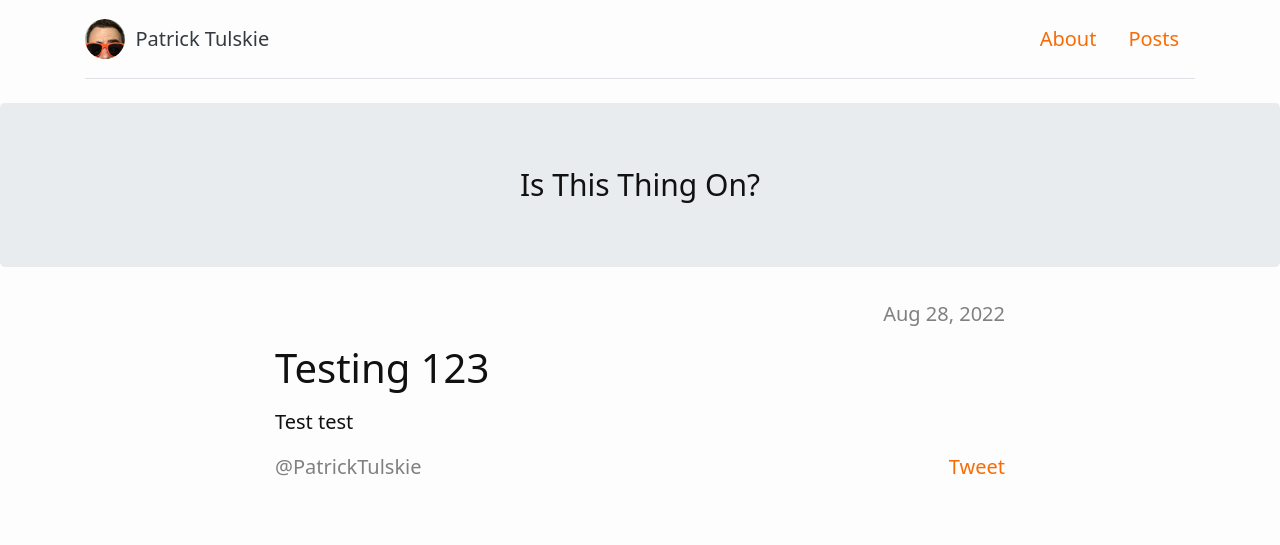
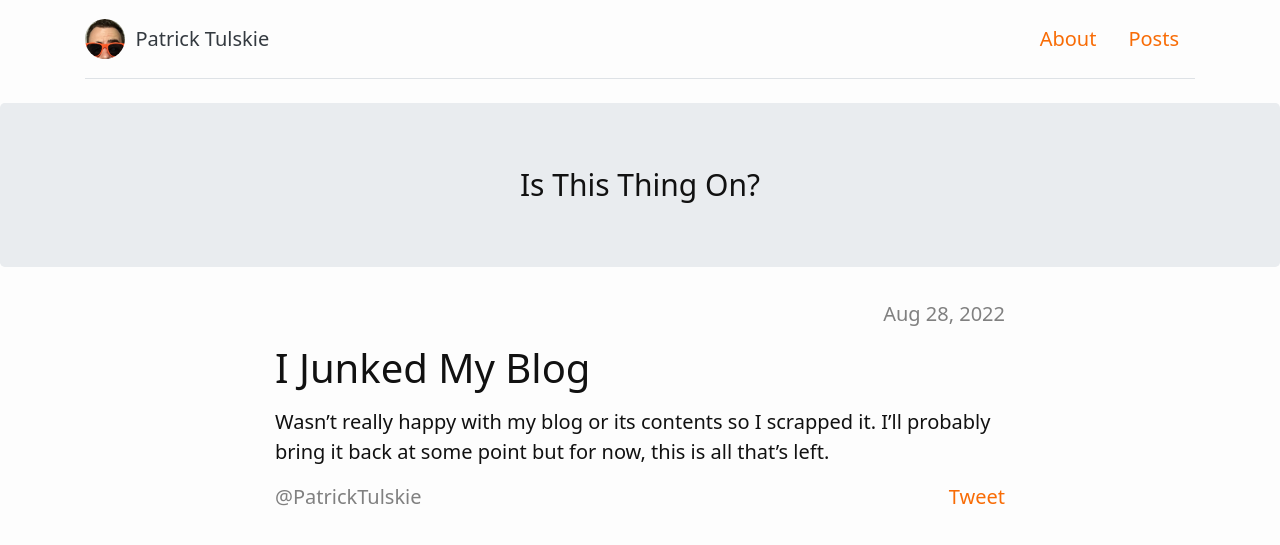
Before and after one commit to PatrickTulskie/patricktulskie_com, a Jekyll site: the page built from _posts/2022-8-28-is-this-thing-on.markdown, in a window 1280 px wide. Shown: the top 545 px of the page. Built offline with Jekyll 4.4.1, drawn with Linux system fonts in a browser that asks for light colours; nearby versions of some CDN libraries; comment, search, counter and statistics services are not loaded.

Commit message:
Blog and social updates

```diff
--- a/_posts/2022-8-28-is-this-thing-on.markdown
+++ b/_posts/2022-8-28-is-this-thing-on.markdown
@@ -5,6 +5,6 @@ date:   2022-08-28
 categories: general
 ---
 
-# Testing 123
+# I Junked My Blog
 
-Test test
+Wasn't really happy with my blog or its contents so I scrapped it. I'll probably bring it back at some point but for now, this is all that's left.
--- a/index.html
+++ b/index.html
@@ -7,7 +7,7 @@ navbar: orange
   <div class="row py-lg-5">
     <div class="col-lg-6 col-md-8 mx-auto">
       <h1 class="fw-light">Find Me on the Internets</h1>
-      <p class="lead text-muted">I love exploring new tech and platforms. You can find me all over the net on some of the sites below.</p>
+      <p class="lead text-muted">I love exploring new tech and platforms. You can find me all over the net. Just check out the links below.</p>
     </div>
   </div>
 </section>
```
Also changed, not shown: _data/social-media.yml (+14 -0 lines).
